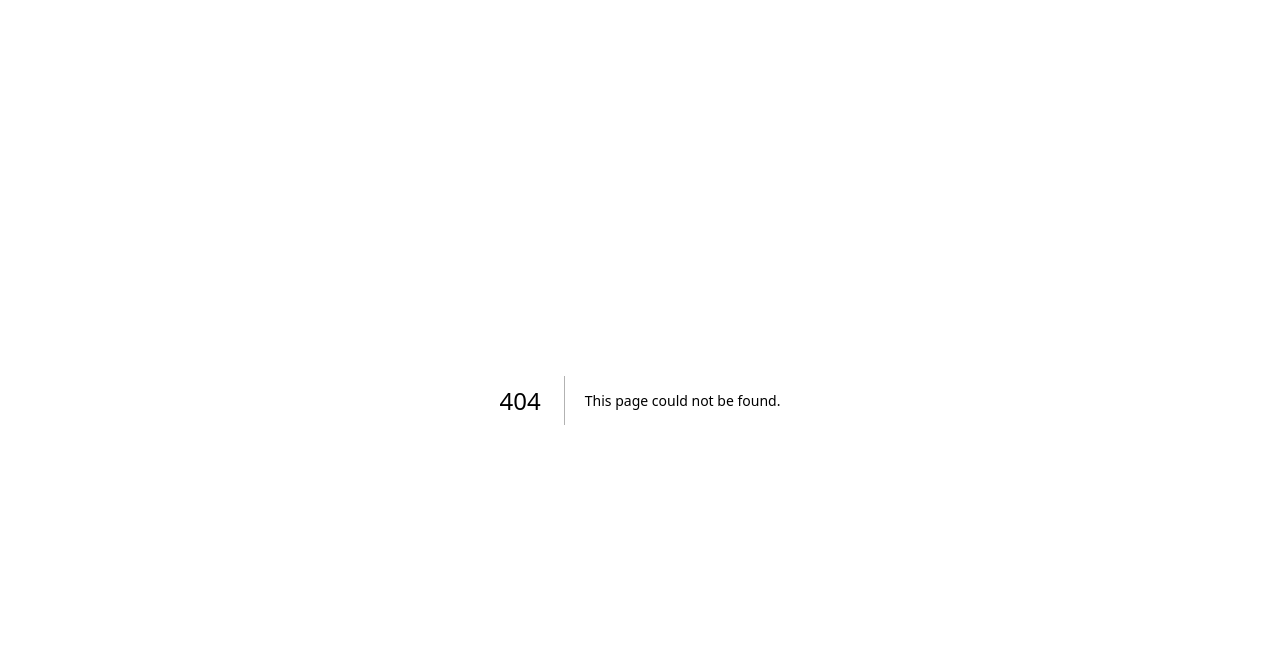
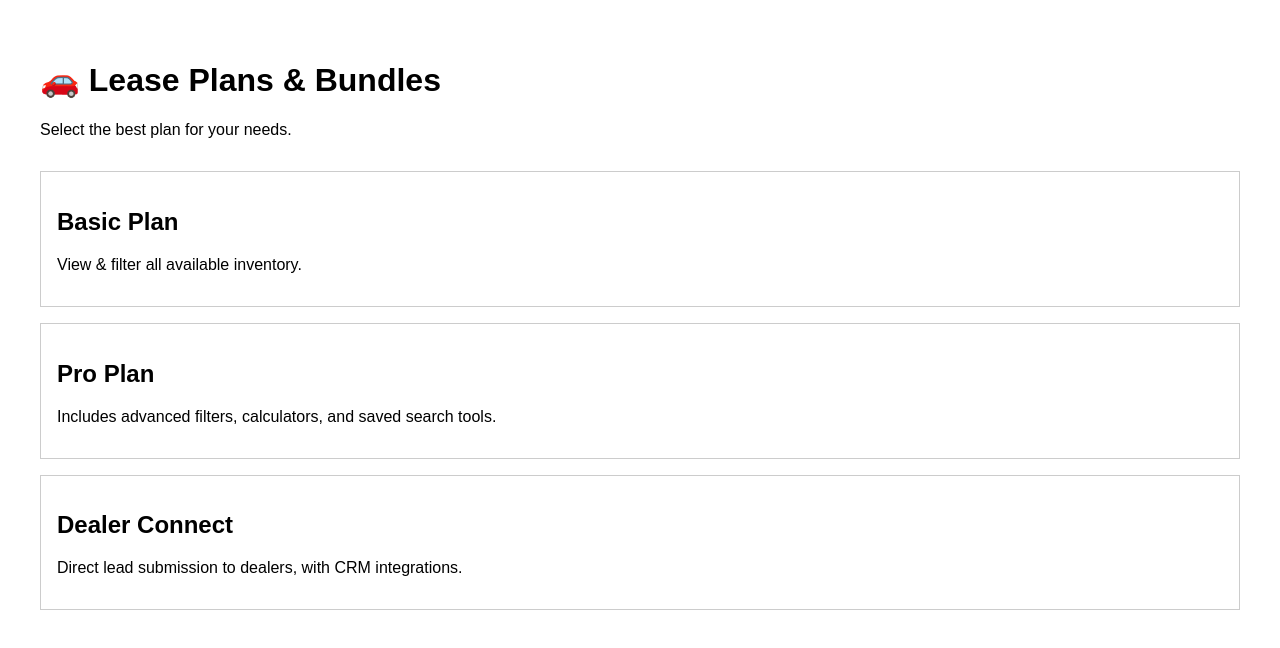
Before and after one commit to zbgtu/Letsgooo, a Next.js app: page /plans in a window 1280 px wide. Before the commit this address had no page. Shown: the top 648 px of the page. Built offline with nearby package versions, Linux system fonts and the light colour scheme.

Commit message:
Create plans.js

```diff
--- /dev/null
+++ b/pages/plans.js
@@ -0,0 +1,25 @@
+export default function Plans() {
+  return (
+    <div style={{ padding: '2rem', fontFamily: 'sans-serif' }}>
+      <h1>🚗 Lease Plans & Bundles</h1>
+      <p>Select the best plan for your needs.</p>
+
+      <div style={{ display: 'grid', gap: '1rem', marginTop: '2rem' }}>
+        <div style={{ border: '1px solid #ccc', padding: '1rem' }}>
+          <h2>Basic Plan</h2>
+          <p>View & filter all available inventory.</p>
+        </div>
+
+        <div style={{ border: '1px solid #ccc', padding: '1rem' }}>
+          <h2>Pro Plan</h2>
+          <p>Includes advanced filters, calculators, and saved search tools.</p>
+        </div>
+
+        <div style={{ border: '1px solid #ccc', padding: '1rem' }}>
+          <h2>Dealer Connect</h2>
+          <p>Direct lead submission to dealers, with CRM integrations.</p>
+        </div>
+      </div>
+    </div>
+  );
+}
```
